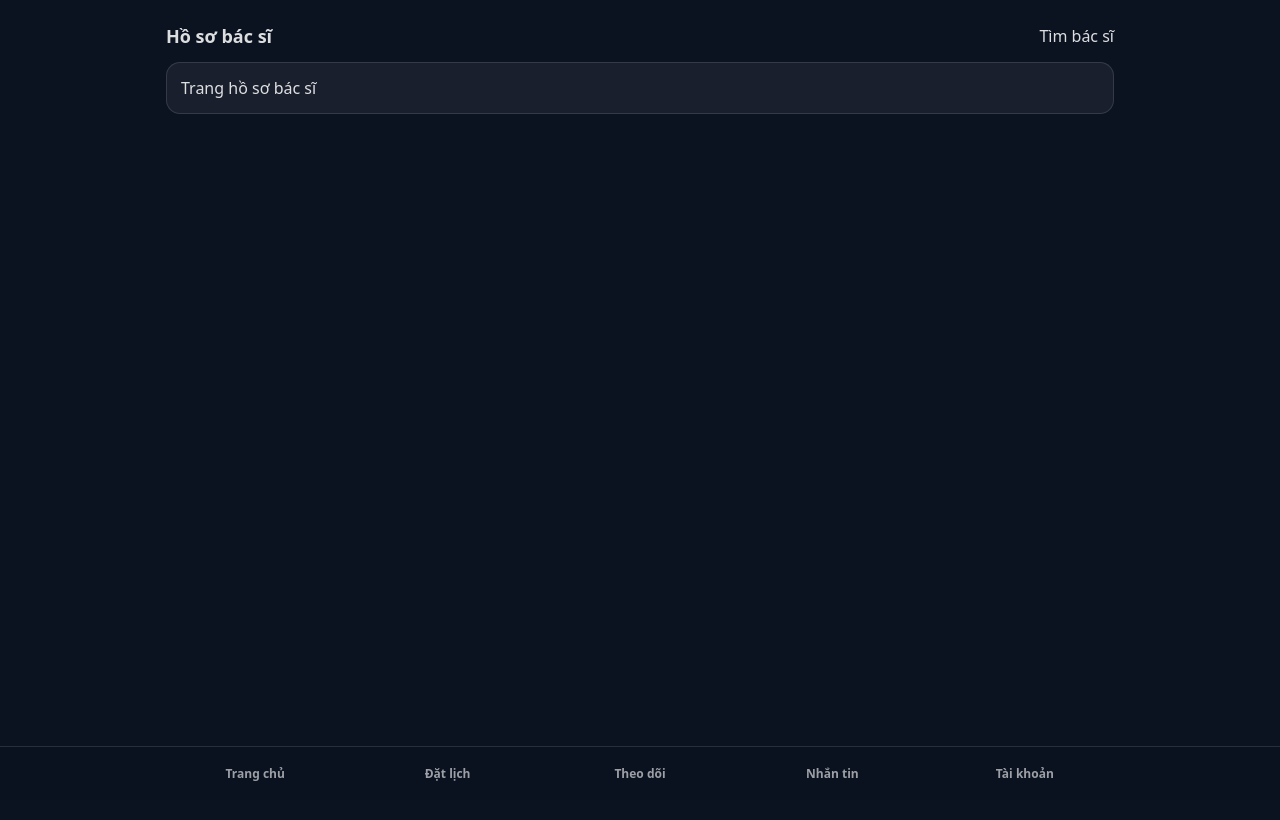
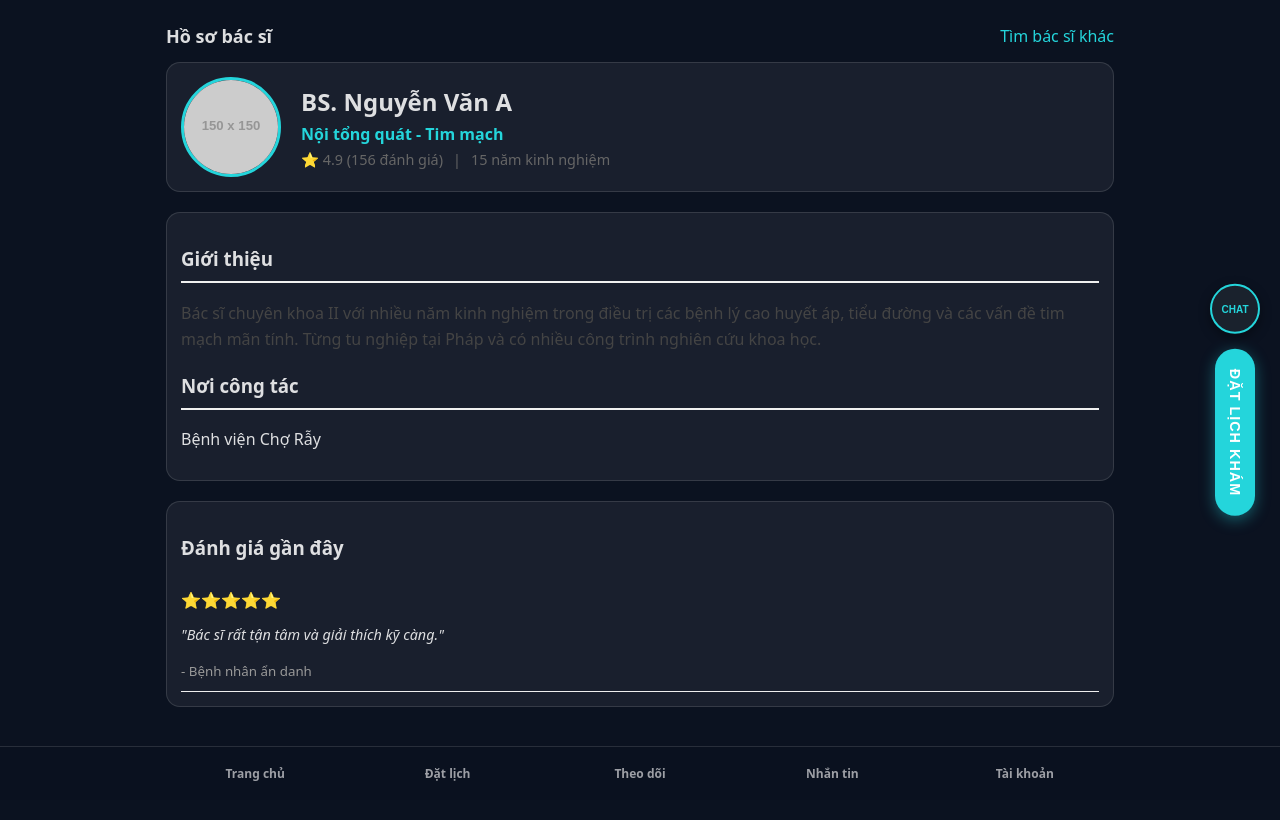
Before and after one commit to SyleinIfinity/DAPM-22-DoctorFinderWeb, a React (Vite) app: page /app/doctors/1 in a window 1280 px wide. Shown: the top 820 px of the page. Built offline with nearby package versions, Linux system fonts and the light colour scheme.

Commit message:
ui: hoan thien DoctorDetailPage voi edit HomePage lay du lieu gia lam UI

```diff
--- a/src/pages/member/DoctorDetailPage.tsx
+++ b/src/pages/member/DoctorDetailPage.tsx
@@ -1,10 +1,23 @@
-import { Link, useParams } from 'react-router-dom'
+import { Link, useParams, useNavigate } from 'react-router-dom'
 import { PageHeader } from '../../components/PageHeader'
 
 export function DoctorDetailPage() {
   const params = useParams()
+  const navigate = useNavigate()
+  const maBacSi = Number(params.maBacSi)
 
-  const maBacSi = Number(params.maBacSi)
+  // Giả lập dữ liệu
+  const doctor = {
+    id: maBacSi,
+    name: "BS. Nguyễn Văn A",
+    specialty: "Nội tổng quát - Tim mạch",
+    rating: 4.9,
+    reviews: 156,
+    experience: "15 năm kinh nghiệm",
+    hospital: "Bệnh viện Chợ Rẫy",
+    description: "Bác sĩ chuyên khoa II với nhiều năm kinh nghiệm trong điều trị các bệnh lý cao huyết áp, tiểu đường và các vấn đề tim mạch mãn tính. Từng tu nghiệp tại Pháp và có nhiều công trình nghiên cứu khoa học.",
+    avatar: "https://via.placeholder.com/150"
+  }
 
   if (!Number.isFinite(maBacSi) || maBacSi <= 0) {
     return (
@@ -16,9 +29,105 @@ export function DoctorDetailPage() {
   }
 
   return (
-    <>
-      <PageHeader title="Hồ sơ bác sĩ" right={<Link to="/app/home">Tìm bác sĩ</Link>} />
-      <div className="card">Trang hồ sơ bác sĩ</div>
-    </>
+    <div style={{ paddingBottom: '80px' }}> {/* Padding để không bị che bởi nút sticky */}
+      <PageHeader
+        title="Hồ sơ bác sĩ"
+        right={<Link to="/app/home" style={{ color: '#24D5DB', textDecoration: 'none', fontWeight: '500' }}>Tìm bác sĩ khác</Link>}
+      />
+
+      {/* 1. Thông tin chung */}
+      <div className="card" style={{ display: 'flex', gap: '20px', alignItems: 'center', marginBottom: '20px' }}>
+        <img
+          src={doctor.avatar}
+          alt={doctor.name}
+          style={{ width: '100px', height: '100px', borderRadius: '50%', objectFit: 'cover', border: '3px solid #24D5DB' }}
+        />
+        <div>
+          <h2 style={{ margin: 0, fontSize: '1.5rem' }}>{doctor.name}</h2>
+          <p style={{ color: '#24D5DB', fontWeight: '600', margin: '5px 0' }}>{doctor.specialty}</p>
+          <div style={{ fontSize: '0.9rem', color: '#666' }}>
+            <span>⭐ {doctor.rating} ({doctor.reviews} đánh giá)</span>
+            <span style={{ margin: '0 10px' }}>|</span>
+            <span>{doctor.experience}</span>
+          </div>
+        </div>
+      </div>
+
+      {/* 2. Mô tả & Chi tiết */}
+      <div className="card" style={{ marginBottom: '20px' }}>
+        <h3 style={{ borderBottom: '2px solid #f0f0f0', paddingBottom: '10px' }}>Giới thiệu</h3>
+        <p style={{ lineHeight: '1.6', color: '#444' }}>{doctor.description}</p>
+
+        <h3 style={{ borderBottom: '2px solid #f0f0f0', paddingBottom: '10px', marginTop: '20px' }}>Nơi công tác</h3>
+        <p style={{ fontWeight: '500' }}>{doctor.hospital}</p>
+      </div>
+
+      {/* 3. Đánh giá từ bệnh nhân (Gợi ý thêm) */}
+      <div className="card">
+        <h3>Đánh giá gần đây</h3>
+        <div style={{ padding: '10px 0', borderBottom: '1px solid #eee' }}>
+          <div style={{ color: '#ffc107' }}>⭐⭐⭐⭐⭐</div>
+          <p style={{ fontSize: '0.9rem', fontStyle: 'italic' }}>"Bác sĩ rất tận tâm và giải thích kỹ càng."</p>
+          <small style={{ color: '#999' }}>- Bệnh nhân ẩn danh</small>
+        </div>
+      </div>
+
+      {/* 4. CTA Buttons - Giữa màn hình bên phải */}
+      <div style={{
+        position: 'fixed',
+        right: '20px',
+        top: '50%',
+        transform: 'translateY(-50%)',
+        display: 'flex',
+        flexDirection: 'column',
+        alignItems: 'center',
+        gap: '15px',
+        zIndex: 1000,
+      }}>
+        {/* Nút Nhắn tin hình tròn */}
+        <button
+          onClick={() => navigate(`/app/messages/new`)}
+          title="Nhắn tin"
+          style={{
+            width: '50px',
+            height: '50px',
+            borderRadius: '50%',
+            border: '2px solid #24D5DB',
+            backgroundColor: '#1a222d',
+            color: '#24D5DB',
+            display: 'flex',
+            alignItems: 'center',
+            justifyContent: 'center',
+            cursor: 'pointer',
+            boxShadow: '0 4px 12px rgba(0,0,0,0.4)',
+            transition: 'all 0.2s'
+          }}
+        >
+          {/* Bạn có thể thay chữ bằng Icon nếu muốn */}
+          <span style={{ fontSize: '10px', fontWeight: 'bold' }}>CHAT</span>
+        </button>
+
+        {/* Nút Đặt lịch khám - Xoay dọc hoặc để ngang ngắn */}
+        <button
+          onClick={() => navigate(`/app/doctors/${maBacSi}/slots`)}
+          style={{
+            writingMode: 'vertical-rl', // Xoay chữ dọc cho phong cách
+            textOrientation: 'mixed',
+            padding: '20px 12px',
+            borderRadius: '25px',
+            border: 'none',
+            backgroundColor: '#24D5DB',
+            color: '#fff',
+            fontWeight: 'bold',
+            fontSize: '0.9rem',
+            cursor: 'pointer',
+            boxShadow: '0 4px 15px rgba(36, 213, 219, 0.4)',
+            letterSpacing: '1px'
+          }}
+        >
+          ĐẶT LỊCH KHÁM
+        </button>
+      </div>
+    </div>
   )
 }
--- a/src/pages/member/HomePage.tsx
+++ b/src/pages/member/HomePage.tsx
@@ -25,24 +25,53 @@ export function HomePage() {
   async function searchText() {
     setError(null)
     setLoading(true)
-    try {
-      const res = await api.get<DoctorProfile[]>('/api/doctors/search', {
-        params: {
-          keyword: keyword.trim() || undefined,
-          chuyenKhoa: chuyenKhoa.trim() || undefined,
-          diaChiLamViec: diaChiLamViec.trim() || undefined,
-          trangThaiHoSo: 'DA_DUYET',
-          limit: 20,
-          offset: 0,
-        },
-      })
-      setTextResults(res.data || [])
-    } catch (err) {
-      setError(getApiErrorMessage(err))
-    } finally {
+
+    // BƯỚC 1: Tạm thời tạo dữ liệu giả để hiện lên màn hình
+    const mockDoctors = [
+      {
+        maBacSi: 1,
+        hoTenDayDu: "BS. Nguyễn Văn A",
+        chuyenKhoa: "Nội tổng quát",
+        tenCoSoYTe: "Bệnh viện Chợ Rẫy",
+        diaChiLamViec: "Quận 5, TP.HCM",
+      },
+      {
+        maBacSi: 2,
+        hoTenDayDu: "BS. Trần Thị B",
+        chuyenKhoa: "Nhi khoa",
+        tenCoSoYTe: "Bệnh viện Nhi Đồng",
+        diaChiLamViec: "Quận 10, TP.HCM",
+      }
+    ]
+
+    // BƯỚC 2: Gán dữ liệu giả này vào state thay vì đợi API
+    setTimeout(() => {
+      setTextResults(mockDoctors as any)
       setLoading(false)
-    }
+    }, 500) // Tạo độ trễ 0.5s cho giống thật
   }
+  //Tạm thời bỏ API để bạn tập trung làm UI, sau này mình sẽ hướng dẫn cách gọi API thật để lấy dữ liệu bác sĩ dựa trên tiêu chí tìm kiếm
+  // async function searchText() {
+  //   setError(null)
+  //   setLoading(true)
+  //   try {
+  //     const res = await api.get<DoctorProfile[]>('/api/doctors/search', {
+  //       params: {
+  //         keyword: keyword.trim() || undefined,
+  //         chuyenKhoa: chuyenKhoa.trim() || undefined,
+  //         diaChiLamViec: diaChiLamViec.trim() || undefined,
+  //         trangThaiHoSo: 'DA_DUYET',
+  //         limit: 20,
+  //         offset: 0,
+  //       },
+  //     })
+  //     setTextResults(res.data || [])
+  //   } catch (err) {
+  //     setError(getApiErrorMessage(err))
+  //   } finally {
+  //     setLoading(false)
+  //   }
+  // }
 
   async function searchByImage() {
     setError(null)
```
Also changed, not shown: 1 other file (tests, documents, lock files or other folders).
